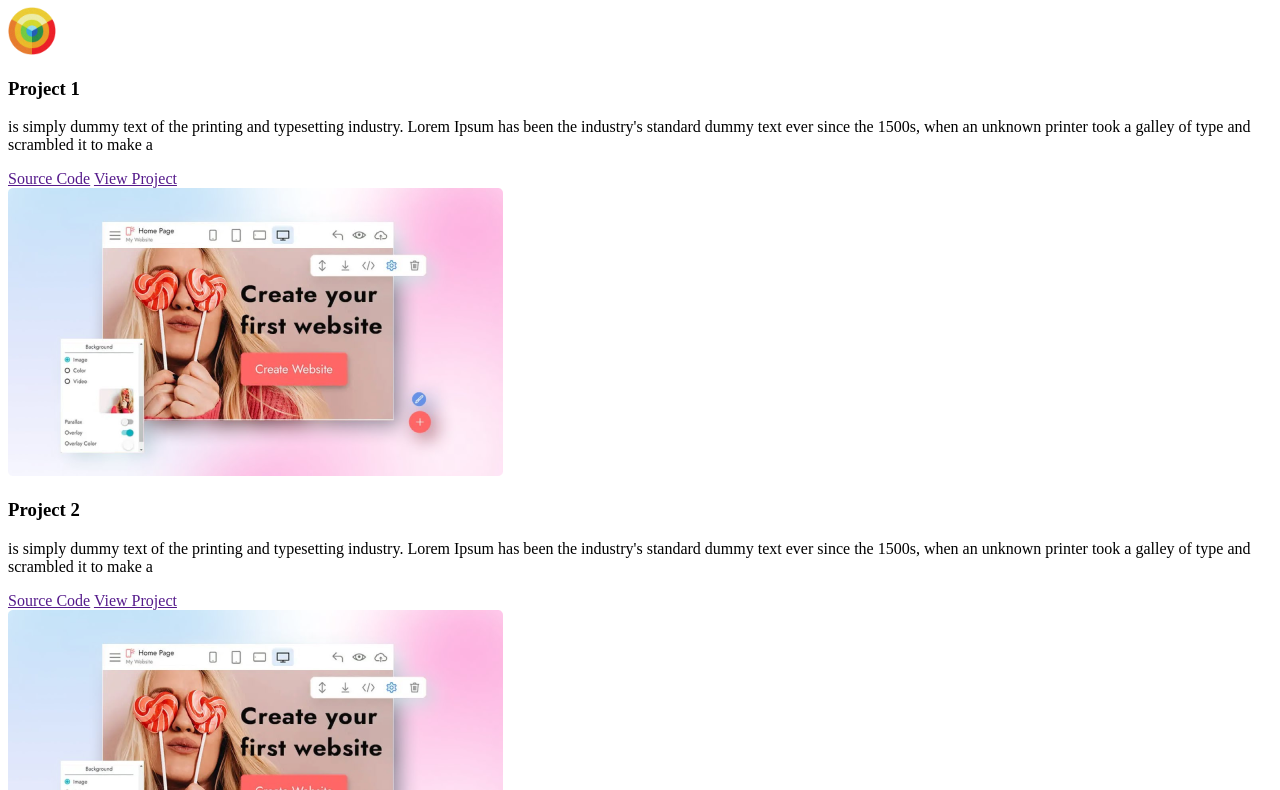
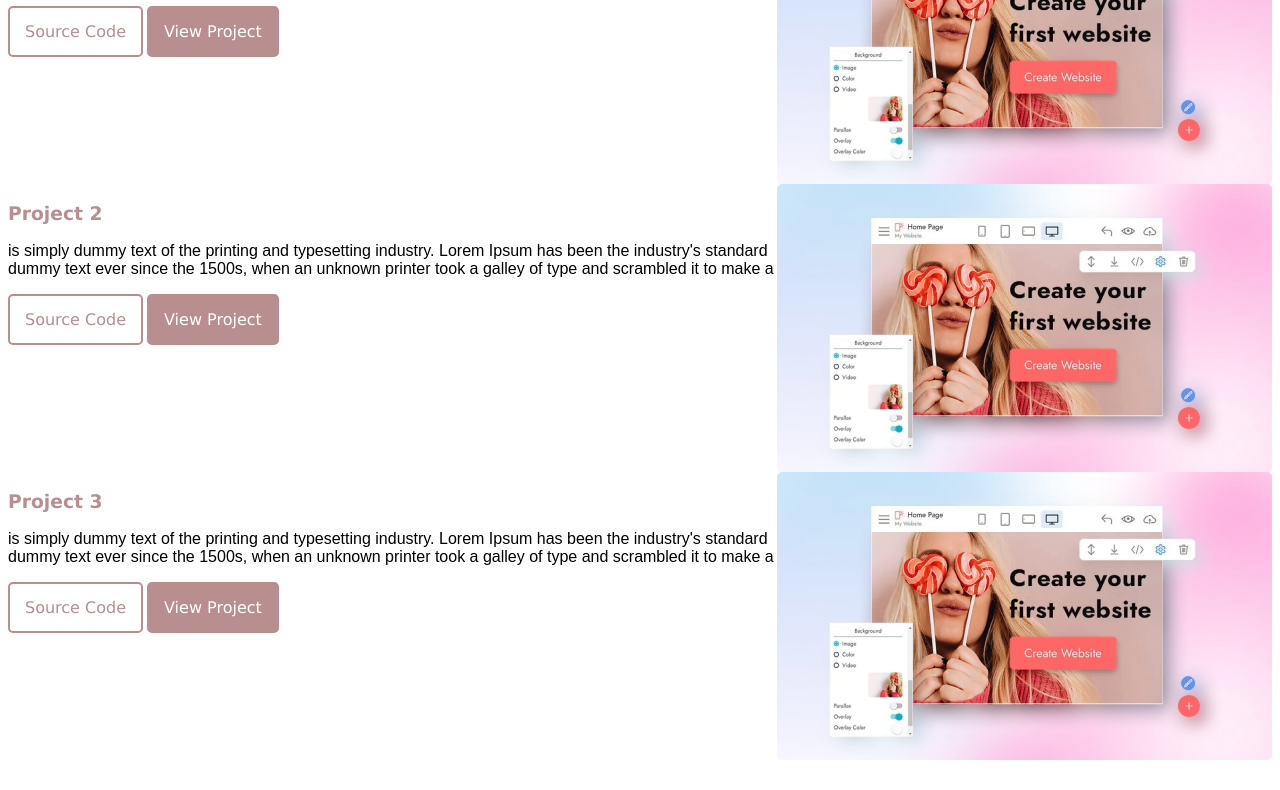
Before and after one commit to PalmsDev/portfolioDev, a website: page pages/projects.html in a window 1280 px wide. Shown: the part 263-1053 px from the top of the page. After the commit the page ends 1031 px from the top, so only its background shows below. Drawn offline with Linux system fonts and the light colour scheme.

Commit message:
SCSS Update

```diff
--- a/styles/scss/_buttons.scss
+++ b/styles/scss/_buttons.scss
@@ -0,0 +1,28 @@
+.button {
+  display: inline-block;
+  padding: 14px 15px;
+  border-radius: 5px;
+  border: 2px solid $colour-secondary;
+  cursor: pointer;
+  text-decoration: none;
+  font-family: Verdana, Geneva, Tahoma, sans-serif;
+  transition: all;
+}
+.button-secondary {
+  background-color: $colour-secondary;
+  color: $colour-tertiary;
+
+  &:hover {
+    background-color: $colour-tertiary;
+    color: $colour-secondary;
+  }
+}
+
+.button-primary:hover {
+  background-color: $colour-secondary;
+  color: $colour-tertiary;
+}
+
+.button-primary {
+  color: $colour-secondary;
+}
--- a/styles/scss/_variables.scss
+++ b/styles/scss/_variables.scss
@@ -0,0 +1,3 @@
+$colour-primary: rgb(142, 115, 21);
+$colour-secondary: rgb(184, 142, 142);
+$colour-tertiary: rgb(255, 255, 255);
```
Also changed, not shown: styles/css/styles.css, 1 other file.
